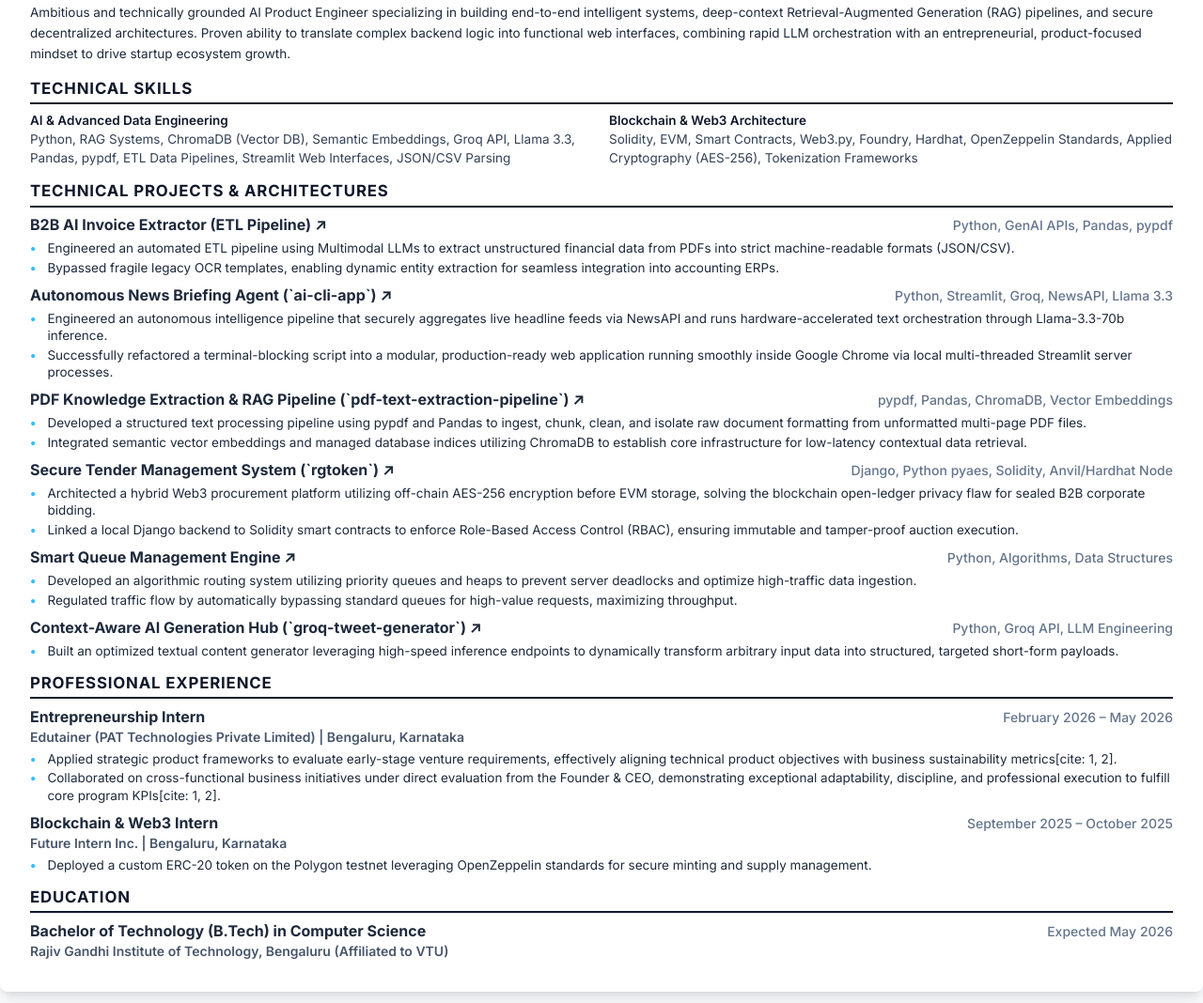
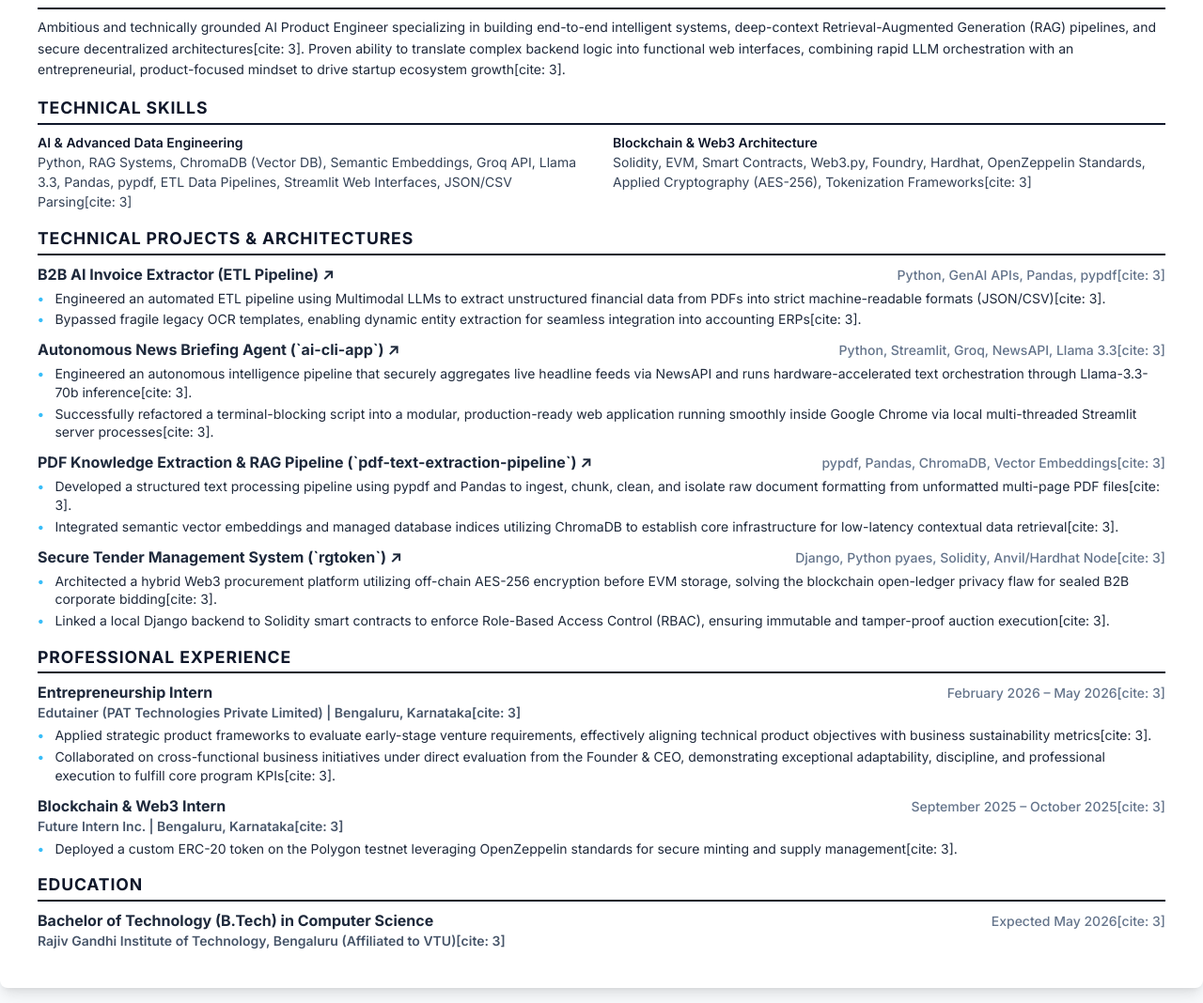
Before and after one commit to mirwaise/mirwaise-RESUME, a plain HTML site: page index.html in a window 1280 px wide. Shown: the part 169-1237 px from the top of the page at 94% size. Drawn offline with nearby package versions, Linux system fonts and the light colour scheme.

Commit message:
Refactor index.html for improved styling and content
Updated various styles and content in the HTML file to enhance layout and readability.

```diff
--- a/index.html
+++ b/index.html
@@ -10,13 +10,13 @@
     <link href="https://fonts.googleapis.com/css2?family=Inter:wght@400;500;600;700&display=swap" rel="stylesheet">
     <style>
         body { font-family: 'Inter', sans-serif; background-color: #f8fafc; }
-        .container { max-width: 900px; padding: 1.25rem 2rem !important; }
-        .section-title { color: #0f172a; border-bottom: 2px solid #0f172a; padding-bottom: 0.15rem; margin-bottom: 0.4rem !important; font-size: 1.05rem; }
-        section { margin-bottom: 0.8rem !important; }
-        ul li { position: relative; padding-left: 1.15rem; margin-bottom: 0.15rem !important; line-height: 1.35; }
+        .container { max-width: 900px; padding: 1.5rem 2.5rem !important; }
+        .section-title { color: #0f172a; border-bottom: 2px solid #0f172a; padding-bottom: 0.15rem; margin-bottom: 0.5rem !important; font-size: 1.1rem; }
+        section { margin-bottom: 1rem !important; }
+        ul li { position: relative; padding-left: 1.15rem; margin-bottom: 0.2rem !important; line-height: 1.4; }
         ul li::before { content: '•'; position: absolute; left: 0; color: #38bdf8; font-weight: bold; }
-        .mb-10 { margin-bottom: 0.75rem !important; }
-        .mb-3 { margin-bottom: 0.5rem !important; }
+        .mb-10 { margin-bottom: 1rem !important; }
+        .mb-3 { margin-bottom: 0.65rem !important; }
         .job-title { color: #1e293b; transition: color 0.2s; }
         .company-name { color: #475569; }
         .text-muted { color: #64748b; }
@@ -24,8 +24,8 @@
         .project-link:hover { color: #0284c7; }
     </style>
 </head>
-<body class="text-slate-800 text-[13.5px]">
-    <div class="container mx-auto bg-white shadow-lg rounded-lg my-3">
+<body class="text-slate-800 text-[14px]">
+    <div class="container mx-auto bg-white shadow-lg rounded-lg my-4">
 
         <header class="text-center mb-10">
             <h1 class="text-4xl font-bold text-slate-900 tracking-tight">MIRWAISE KHAN</h1>
@@ -48,19 +48,19 @@
         <main>
             <section>
                 <h2 class="font-bold uppercase tracking-wider section-title">Professional Summary</h2>
-                <p class="leading-relaxed">Ambitious and technically grounded AI Product Engineer specializing in building end-to-end intelligent systems, deep-context Retrieval-Augmented Generation (RAG) pipelines, and secure decentralized architectures. Proven ability to translate complex backend logic into functional web interfaces, combining rapid LLM orchestration with an entrepreneurial, product-focused mindset to drive startup ecosystem growth.</p>
+                <p class="leading-relaxed">Ambitious and technically grounded AI Product Engineer specializing in building end-to-end intelligent systems, deep-context Retrieval-Augmented Generation (RAG) pipelines, and secure decentralized architectures[cite: 3]. Proven ability to translate complex backend logic into functional web interfaces, combining rapid LLM orchestration with an entrepreneurial, product-focused mindset to drive startup ecosystem growth[cite: 3].</p>
             </section>
 
             <section>
                 <h2 class="font-bold uppercase tracking-wider section-title">Technical Skills</h2>
-                <div class="grid grid-cols-1 md:grid-cols-2 gap-x-4 gap-y-1 mt-1">
+                <div class="grid grid-cols-1 md:grid-cols-2 gap-x-6 gap-y-2 mt-1">
                     <div>
                         <h3 class="font-semibold text-slate-900">AI & Advanced Data Engineering</h3>
-                        <p class="text-slate-700">Python, RAG Systems, ChromaDB (Vector DB), Semantic Embeddings, Groq API, Llama 3.3, Pandas, pypdf, ETL Data Pipelines, Streamlit Web Interfaces, JSON/CSV Parsing</p>
+                        <p class="text-slate-700">Python, RAG Systems, ChromaDB (Vector DB), Semantic Embeddings, Groq API, Llama 3.3, Pandas, pypdf, ETL Data Pipelines, Streamlit Web Interfaces, JSON/CSV Parsing[cite: 3]</p>
                     </div>
                     <div>
                         <h3 class="font-semibold text-slate-900">Blockchain & Web3 Architecture</h3>
-                        <p class="text-slate-700">Solidity, EVM, Smart Contracts, Web3.py, Foundry, Hardhat, OpenZeppelin Standards, Applied Cryptography (AES-256), Tokenization Frameworks</p>
+                        <p class="text-slate-700">Solidity, EVM, Smart Contracts, Web3.py, Foundry, Hardhat, OpenZeppelin Standards, Applied Cryptography (AES-256), Tokenization Frameworks[cite: 3]</p>
                     </div>
                 </div>
             </section>
@@ -73,11 +73,11 @@
                         <h3 class="text-base font-bold job-title">
                             <a href="https://github.com/mirwaise/B2B-Invoice-AI-Extractor" target="_blank" class="project-link">B2B AI Invoice Extractor (ETL Pipeline) ↗</a>
                         </h3>
-                        <p class="text-muted font-medium text-sm">Python, GenAI APIs, Pandas, pypdf</p>
+                        <p class="text-muted font-medium text-sm">Python, GenAI APIs, Pandas, pypdf[cite: 3]</p>
                     </div>
                     <ul class="mt-1 list-outside">
-                        <li>Engineered an automated ETL pipeline using Multimodal LLMs to extract unstructured financial data from PDFs into strict machine-readable formats (JSON/CSV).</li>
-                        <li>Bypassed fragile legacy OCR templates, enabling dynamic entity extraction for seamless integration into accounting ERPs.</li>
+                        <li>Engineered an automated ETL pipeline using Multimodal LLMs to extract unstructured financial data from PDFs into strict machine-readable formats (JSON/CSV)[cite: 3].</li>
+                        <li>Bypassed fragile legacy OCR templates, enabling dynamic entity extraction for seamless integration into accounting ERPs[cite: 3].</li>
                     </ul>
                 </div>
 
@@ -86,11 +86,11 @@
                         <h3 class="text-base font-bold job-title">
                             <a href="https://github.com/mirwaise/ai-cli-app" target="_blank" class="project-link">Autonomous News Briefing Agent (`ai-cli-app`) ↗</a>
                         </h3>
-                        <p class="text-muted font-medium text-sm">Python, Streamlit, Groq, NewsAPI, Llama 3.3</p>
+                        <p class="text-muted font-medium text-sm">Python, Streamlit, Groq, NewsAPI, Llama 3.3[cite: 3]</p>
                     </div>
                     <ul class="mt-1 list-outside">
-                        <li>Engineered an autonomous intelligence pipeline that securely aggregates live headline feeds via NewsAPI and runs hardware-accelerated text orchestration through Llama-3.3-70b inference.</li>
-                        <li>Successfully refactored a terminal-blocking script into a modular, production-ready web application running smoothly inside Google Chrome via local multi-threaded Streamlit server processes.</li>
+                        <li>Engineered an autonomous intelligence pipeline that securely aggregates live headline feeds via NewsAPI and runs hardware-accelerated text orchestration through Llama-3.3-70b inference[cite: 3].</li>
+                        <li>Successfully refactored a terminal-blocking script into a modular, production-ready web application running smoothly inside Google Chrome via local multi-threaded Streamlit server processes[cite: 3].</li>
                     </ul>
                 </div>
 
@@ -99,11 +99,11 @@
                         <h3 class="text-base font-bold job-title">
                             <a href="https://github.com/mirwaise/pdf-text-extraction-pipeline" target="_blank" class="project-link">PDF Knowledge Extraction & RAG Pipeline (`pdf-text-extraction-pipeline`) ↗</a>
                         </h3>
-                        <p class="text-muted font-medium text-sm">pypdf, Pandas, ChromaDB, Vector Embeddings</p>
+                        <p class="text-muted font-medium text-sm">pypdf, Pandas, ChromaDB, Vector Embeddings[cite: 3]</p>
                     </div>
                     <ul class="mt-1 list-outside">
-                        <li>Developed a structured text processing pipeline using pypdf and Pandas to ingest, chunk, clean, and isolate raw document formatting from unformatted multi-page PDF files.</li>
-                        <li>Integrated semantic vector embeddings and managed database indices utilizing ChromaDB to establish core infrastructure for low-latency contextual data retrieval.</li>
+                        <li>Developed a structured text processing pipeline using pypdf and Pandas to ingest, chunk, clean, and isolate raw document formatting from unformatted multi-page PDF files[cite: 3].</li>
+                        <li>Integrated semantic vector embeddings and managed database indices utilizing ChromaDB to establish core infrastructure for low-latency contextual data retrieval[cite: 3].</li>
                     </ul>
                 </div>
 
@@ -112,36 +112,11 @@
                         <h3 class="text-base font-bold job-title">
                             <a href="https://github.com/mirwaise/Decentralized-Tender-Management" target="_blank" class="project-link">Secure Tender Management System (`rgtoken`) ↗</a>
                         </h3>
-                        <p class="text-muted font-medium text-sm">Django, Python pyaes, Solidity, Anvil/Hardhat Node</p>
+                        <p class="text-muted font-medium text-sm">Django, Python pyaes, Solidity, Anvil/Hardhat Node[cite: 3]</p>
                     </div>
                     <ul class="mt-1 list-outside">
-                        <li>Architected a hybrid Web3 procurement platform utilizing off-chain AES-256 encryption before EVM storage, solving the blockchain open-ledger privacy flaw for sealed B2B corporate bidding.</li>
-                        <li>Linked a local Django backend to Solidity smart contracts to enforce Role-Based Access Control (RBAC), ensuring immutable and tamper-proof auction execution.</li>
-                    </ul>
-                </div>
-
-                <div class="mb-3">
-                    <div class="flex justify-between flex-wrap items-baseline">
-                        <h3 class="text-base font-bold job-title">
-                            <a href="https://github.com/mirwaise/Smart-Queue-Management-System" target="_blank" class="project-link">Smart Queue Management Engine ↗</a>
-                        </h3>
-                        <p class="text-muted font-medium text-sm">Python, Algorithms, Data Structures</p>
-                    </div>
-                    <ul class="mt-1 list-outside">
-                        <li>Developed an algorithmic routing system utilizing priority queues and heaps to prevent server deadlocks and optimize high-traffic data ingestion.</li>
-                        <li>Regulated traffic flow by automatically bypassing standard queues for high-value requests, maximizing throughput.</li>
-                    </ul>
-                </div>
-
-                <div class="mb-3">
-                    <div class="flex justify-between flex-wrap items-baseline">
-                        <h3 class="text-base font-bold job-title">
-                            <a href="https://github.com/mirwaise/groq-tweet-generator" target="_blank" class="project-link">Context-Aware AI Generation Hub (`groq-tweet-generator`) ↗</a>
-                        </h3>
-                        <p class="text-muted font-medium text-sm">Python, Groq API, LLM Engineering</p>
-                    </div>
-                    <ul class="mt-1 list-outside">
-                        <li>Built an optimized textual content generator leveraging high-speed inference endpoints to dynamically transform arbitrary input data into structured, targeted short-form payloads.</li>
+                        <li>Architected a hybrid Web3 procurement platform utilizing off-chain AES-256 encryption before EVM storage, solving the blockchain open-ledger privacy flaw for sealed B2B corporate bidding[cite: 3].</li>
+                        <li>Linked a local Django backend to Solidity smart contracts to enforce Role-Based Access Control (RBAC), ensuring immutable and tamper-proof auction execution[cite: 3].</li>
                     </ul>
                 </div>
             </section>
@@ -152,23 +127,23 @@
                 <div class="mb-3">
                     <div class="flex justify-between flex-wrap items-baseline">
                         <h3 class="text-base font-bold job-title">Entrepreneurship Intern</h3>
-                        <p class="text-muted font-medium text-sm">February 2026 – May 2026</p>
+                        <p class="text-muted font-medium text-sm">February 2026 – May 2026[cite: 3]</p>
                     </div>
-                    <p class="company-name font-semibold text-sm">Edutainer (PAT Technologies Private Limited) | Bengaluru, Karnataka</p>
+                    <p class="company-name font-semibold text-sm">Edutainer (PAT Technologies Private Limited) | Bengaluru, Karnataka[cite: 3]</p>
                     <ul class="mt-1 list-outside">
-                        <li>Applied strategic product frameworks to evaluate early-stage venture requirements, effectively aligning technical product objectives with business sustainability metrics[cite: 1, 2].</li>
-                        <li>Collaborated on cross-functional business initiatives under direct evaluation from the Founder & CEO, demonstrating exceptional adaptability, discipline, and professional execution to fulfill core program KPIs[cite: 1, 2].</li>
+                        <li>Applied strategic product frameworks to evaluate early-stage venture requirements, effectively aligning technical product objectives with business sustainability metrics[cite: 3].</li>
+                        <li>Collaborated on cross-functional business initiatives under direct evaluation from the Founder & CEO, demonstrating exceptional adaptability, discipline, and professional execution to fulfill core program KPIs[cite: 3].</li>
                     </ul>
                 </div>
 
                 <div class="mb-3">
                     <div class="flex justify-between flex-wrap items-baseline">
                         <h3 class="text-base font-bold job-title">Blockchain & Web3 Intern</h3>
-                        <p class="text-muted font-medium text-sm">September 2025 – October 2025</p>
+                        <p class="text-muted font-medium text-sm">September 2025 – October 2025[cite: 3]</p>
                     </div>
-                    <p class="company-name font-semibold text-sm">Future Intern Inc. | Bengaluru, Karnataka</p>
+                    <p class="company-name font-semibold text-sm">Future Intern Inc. | Bengaluru, Karnataka[cite: 3]</p>
                     <ul class="mt-1 list-outside">
-                        <li>Deployed a custom ERC-20 token on the Polygon testnet leveraging OpenZeppelin standards for secure minting and supply management.</li>
+                        <li>Deployed a custom ERC-20 token on the Polygon testnet leveraging OpenZeppelin standards for secure minting and supply management[cite: 3].</li>
                     </ul>
                 </div>
             </section>
@@ -178,9 +153,9 @@
                 <div>
                     <div class="flex justify-between flex-wrap items-baseline">
                         <h3 class="text-base font-bold job-title">Bachelor of Technology (B.Tech) in Computer Science</h3>
-                        <p class="text-muted font-medium text-sm">Expected May 2026</p>
+                        <p class="text-muted font-medium text-sm">Expected May 2026[cite: 3]</p>
                     </div>
-                    <p class="company-name font-semibold text-sm">Rajiv Gandhi Institute of Technology, Bengaluru (Affiliated to VTU)</p>
+                    <p class="company-name font-semibold text-sm">Rajiv Gandhi Institute of Technology, Bengaluru (Affiliated to VTU)[cite: 3]</p>
                 </div>
             </section>
         </main>
```
